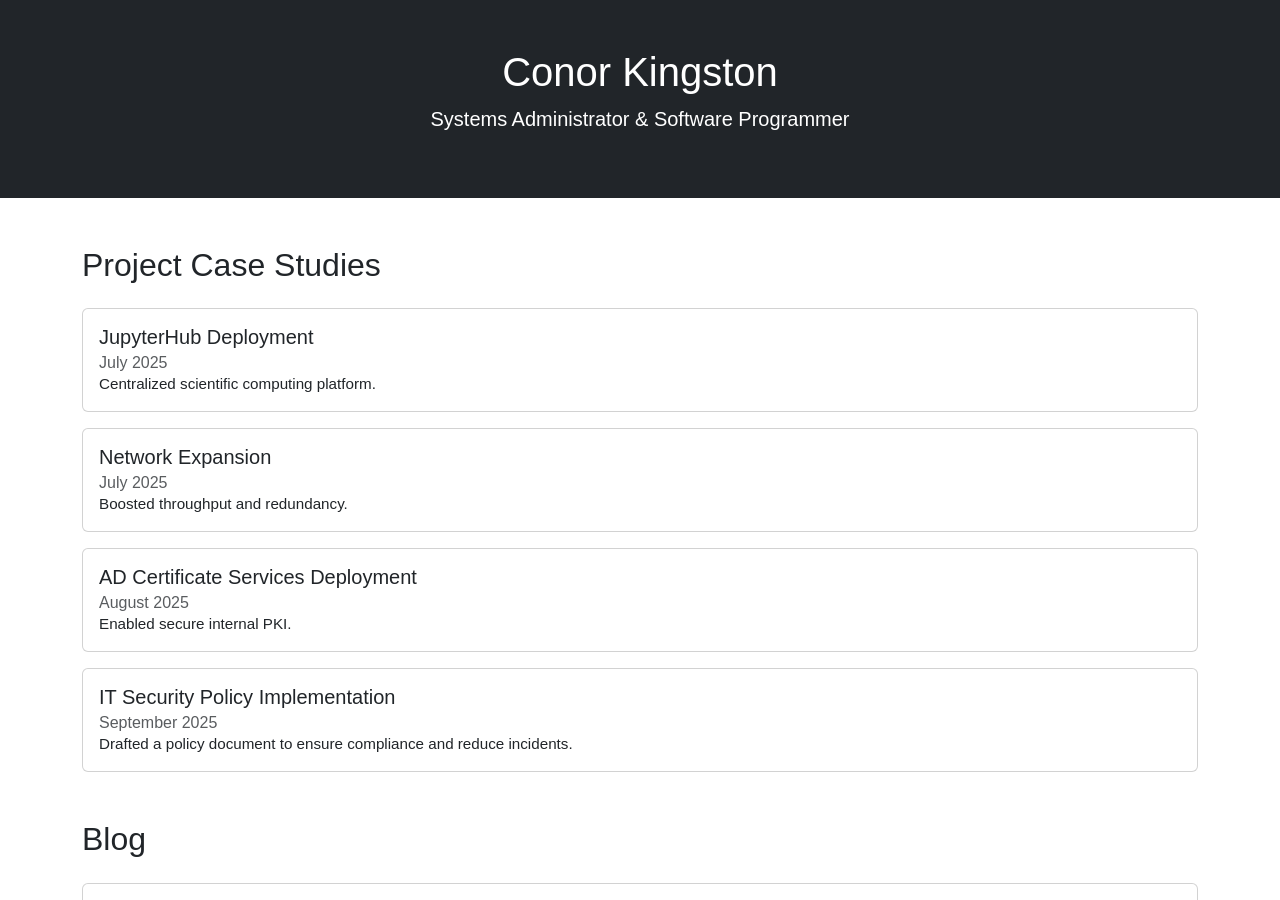
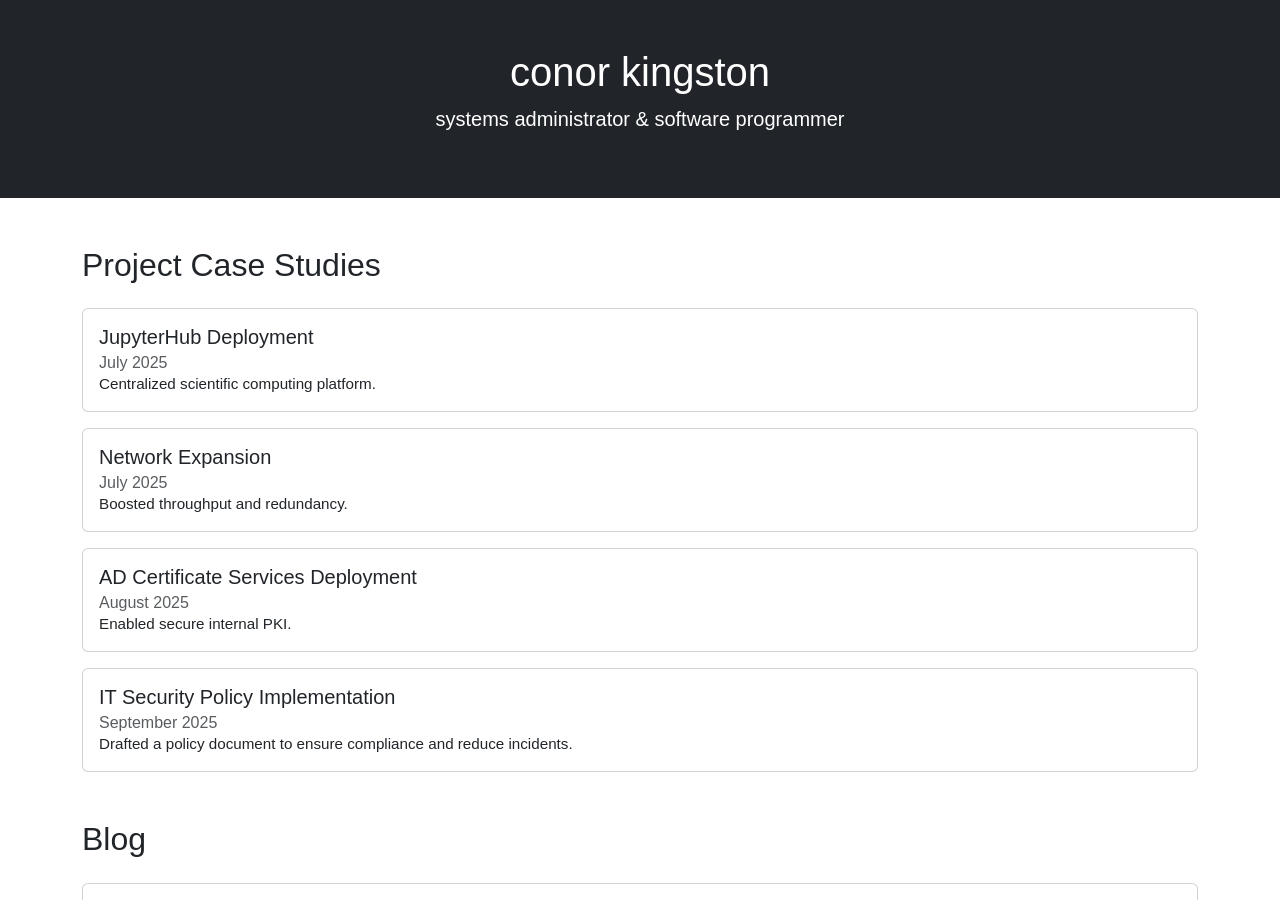
Before and after one commit to conormcneil/conorkingston.com, a Jekyll site: the page built from index.md, in a window 1280 px wide and 900 px high. Built offline with Jekyll 4.4.1, drawn with Linux system fonts in a browser that asks for light colours; some of the changed text lies outside the part shown.

Commit message:
not capitalizing my name anymore

```diff
--- a/_includes/footer.html
+++ b/_includes/footer.html
@@ -1,3 +1,3 @@
 <footer class="bg-light text-center py-3">
-  <small>&copy; 2025 Conor Kingston</small>
+  <small>&copy; 2025 conor kingston</small>
 </footer>
--- a/_includes/header.html
+++ b/_includes/header.html
@@ -1,4 +1,4 @@
 <header class="bg-dark text-white text-center py-5">
-    <h1>Conor Kingston</h1>
-    <p class="lead">Systems Administrator & Software Programmer</p>
+    <h1>conor kingston</h1>
+    <p class="lead">systems administrator & software programmer</p>
 </header>
```
